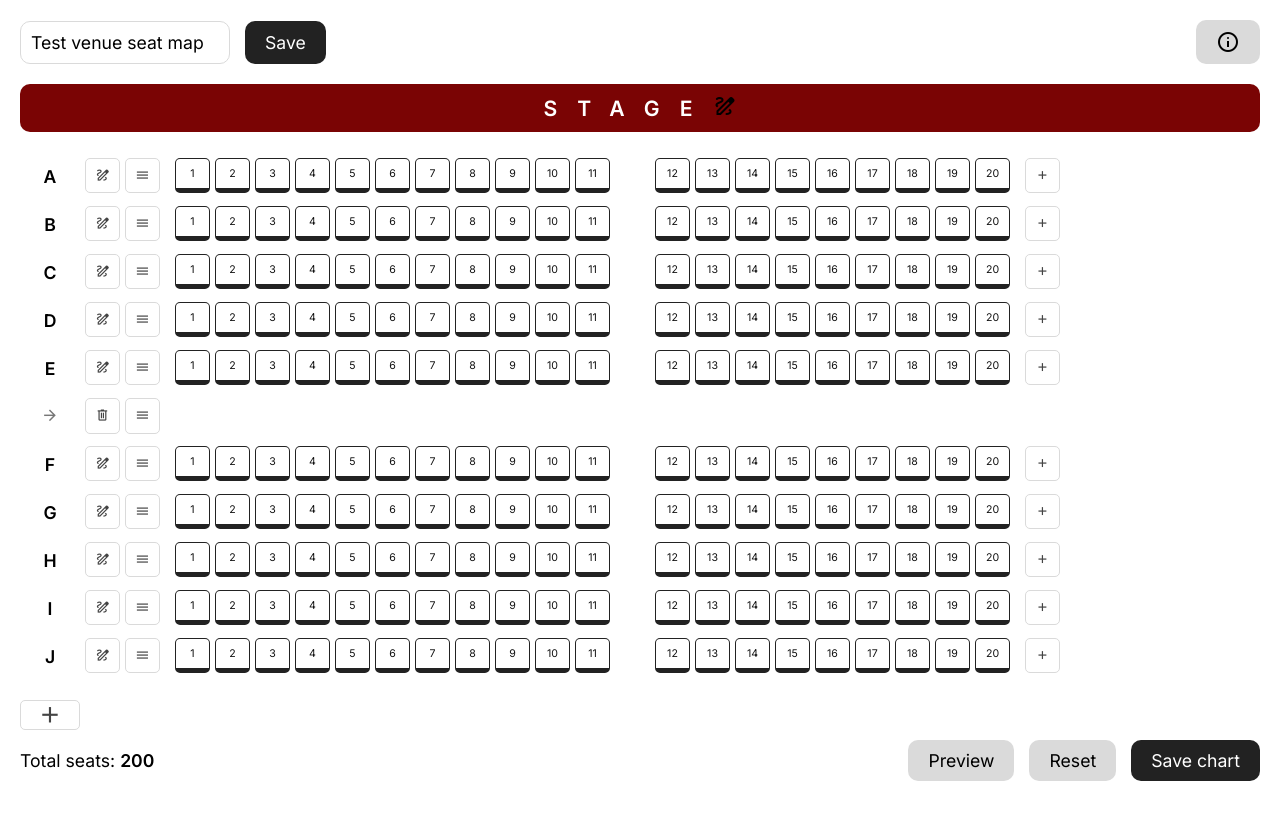
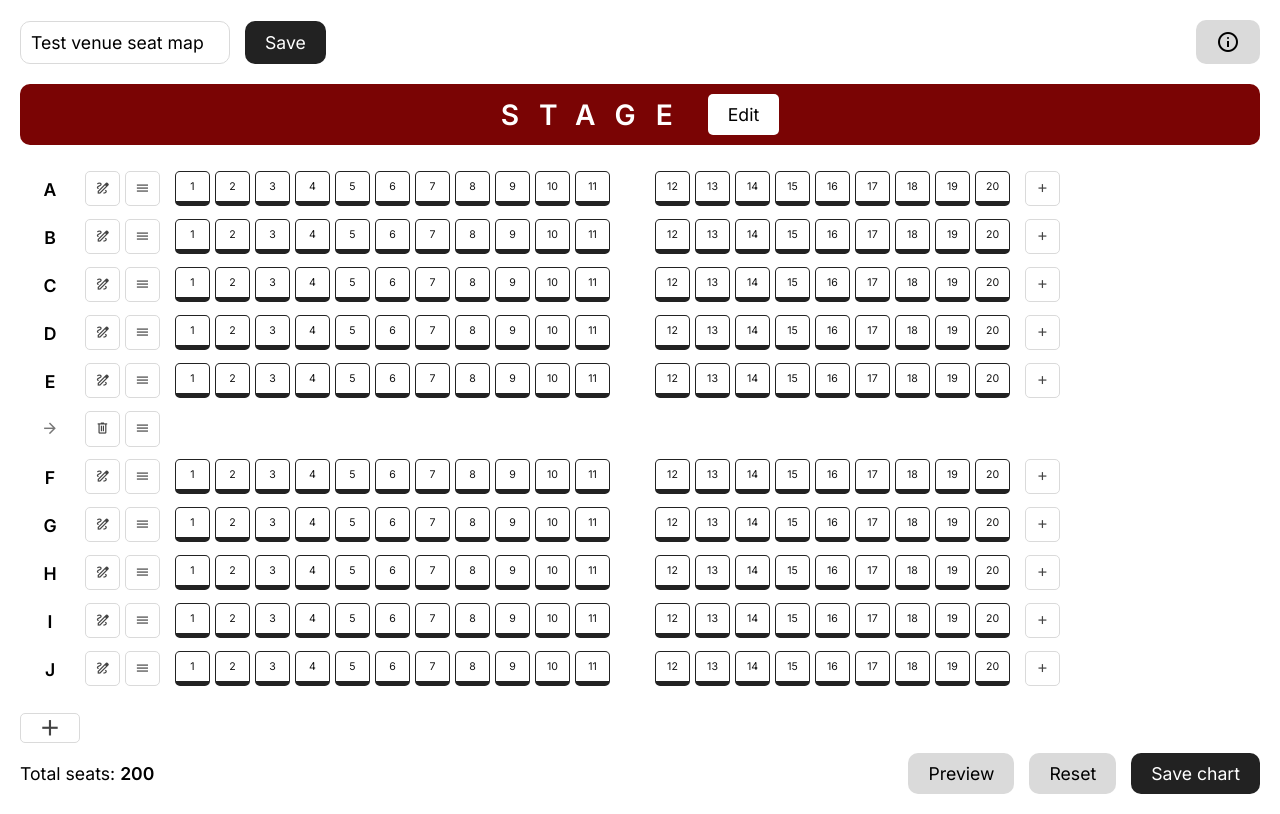
Before and after one commit to cenksari/react-seatmap-creator, a React (Create React App) app: page / in a window 1280 px wide. Built offline with nearby package versions, Linux system fonts and the light colour scheme.

Commit message:
Add edit stage label.

```diff
--- a/src/App.tsx
+++ b/src/App.tsx
@@ -337,6 +337,17 @@ const App = (): React.JSX.Element => {
   };
 
   /**
+   * Updates the stage label of the current seat map.
+   *
+   * @param {string} name - The new stage name for the seat map.
+   */
+  const editStageName = (name: string) => {
+    setSeatMap({ ...seatMap!, stageText: name });
+
+    toast.success(`Stage label edited successfully`);
+  };
+
+  /**
    * Calculates the total number of available seats across all rows.
    */
   const getTotalAvailableSeats = React.useMemo(
@@ -384,7 +395,7 @@ const App = (): React.JSX.Element => {
     <div className='container'>
       <Header seatMap={seatMap} editMapName={editMapName} />
 
-      <Stage text={seatMap?.stageText} />
+      <Stage text={seatMap?.stageText} editStageName={editStageName} />
 
       <div className='seatmap'>
         <DragDropContext onDragEnd={handleOnDragEnd}>
--- a/src/components/NewRow.tsx
+++ b/src/components/NewRow.tsx
@@ -105,8 +105,6 @@ const NewRow = ({ addEmptyRow, addSeatedRow }: IProps): React.JSX.Element => {
                 className='flex flex-gap-medium flex-column flex-v-center dropdown-form'
               >
                 <input
-                  // eslint-disable-next-line jsx-a11y/no-autofocus
-                  autoFocus
                   type='text'
                   id='rowName'
                   maxLength={3}
--- a/src/components/Preview.tsx
+++ b/src/components/Preview.tsx
@@ -18,7 +18,7 @@ interface IProps {
 const Preview = ({ text, seatData, togglePreview }: IProps): React.JSX.Element => {
   return (
     <div className='container'>
-      <Stage text={text} />
+      <Stage preview text={text} />
 
       <div className='seatmap scroll'>
         {Array.from(seatData?.entries())?.map(([row, seatsInRow]) => (
--- a/src/components/Row.tsx
+++ b/src/components/Row.tsx
@@ -130,8 +130,6 @@ const Row = React.memo(
                       className='flex flex-gap-medium flex-column flex-v-center dropdown-form'
                     >
                       <input
-                        // eslint-disable-next-line jsx-a11y/no-autofocus
-                        autoFocus
                         type='text'
                         id='rowName'
                         maxLength={3}
--- a/src/components/Seat.tsx
+++ b/src/components/Seat.tsx
@@ -117,8 +117,6 @@ const Seat = React.memo(
                   className='flex flex-gap-medium flex-column flex-v-center dropdown-form'
                 >
                   <input
-                    // eslint-disable-next-line jsx-a11y/no-autofocus
-                    autoFocus
                     type='text'
                     id='seatName'
                     maxLength={3}
--- a/src/components/Stage.tsx
+++ b/src/components/Stage.tsx
@@ -3,15 +3,83 @@ import React from 'react';
 // interfaces
 interface IProps {
   text?: string;
+  preview?: boolean;
+  editStageName?: (name: string) => void;
 }
 
-const Stage = ({ text }: IProps): React.JSX.Element => {
+interface IFormProps {
+  name: string;
+}
+
+const Stage = ({ text, preview, editStageName }: IProps): React.JSX.Element => {
+  const [editMode, setEditMode] = React.useState<boolean>(false);
+
+  const [formValues, setFormValues] = React.useState<IFormProps>({
+    name: text || '',
+  });
+
+  /**
+   * Handles the form submission event by preventing the default action.
+   *
+   * @param {React.FormEvent<HTMLFormElement>} e - The event object from the form submission.
+   */
+  const handleOnSubmit = (e: React.FormEvent<HTMLFormElement>) => {
+    e.preventDefault();
+
+    const { name } = formValues;
+
+    if (!name || name.trim() === '') return;
+
+    editStageName?.(name);
+
+    setEditMode(false);
+  };
+
   return (
-    <div className='flex flex-gap flex-v-center flex-h-center stage'>
-      {text}
-      <button type='button'>
-        <span className='material-symbols-outlined'>draw</span>
-      </button>
+    <div className='flex flex-gap-medium flex-v-center flex-h-center stage'>
+      {editMode ? (
+        <form
+          noValidate
+          onSubmit={handleOnSubmit}
+          className='flex flex-gap-medium flex-v-center flex-h-center'
+        >
+          <input
+            id='name'
+            type='text'
+            name='mapName'
+            autoComplete='off'
+            value={formValues.name}
+            placeholder='Enter seat map name'
+            onChange={(e) => setFormValues({ ...formValues, name: e.target.value })}
+          />
+          <button
+            type='submit'
+            className='button black flex flex-gap-small flex-v-center flex-h-center'
+          >
+            Update
+          </button>
+          <button
+            type='button'
+            onClick={() => setEditMode(false)}
+            className='button gray flex flex-gap-small flex-v-center flex-h-center'
+          >
+            Cancel
+          </button>
+        </form>
+      ) : (
+        <>
+          {text}
+          {!preview && (
+            <button
+              type='button'
+              onClick={() => setEditMode((prev) => !prev)}
+              className='button flex flex-v-center flex-h-center'
+            >
+              Edit
+            </button>
+          )}
+        </>
+      )}
     </div>
   );
 };
--- a/src/styles/creator.css
+++ b/src/styles/creator.css
@@ -193,12 +193,24 @@ header input {
   padding: 10px;
   color: #ffffff;
   font-weight: 600;
-  font-size: 1.2em;
+  font-size: 1.6em;
   text-align: center;
   border-radius: 10px;
   margin-bottom: 20px;
   letter-spacing: 20px;
   background-color: #7a0404;
+}
+
+.stage input {
+  padding: 10px;
+  border-radius: 5px;
+  text-align: center;
+  background-color: #ffffff;
+}
+
+.stage button {
+  border-radius: 5px;
+  background-color: #ffffff;
 }
 
 .new-row {
```
